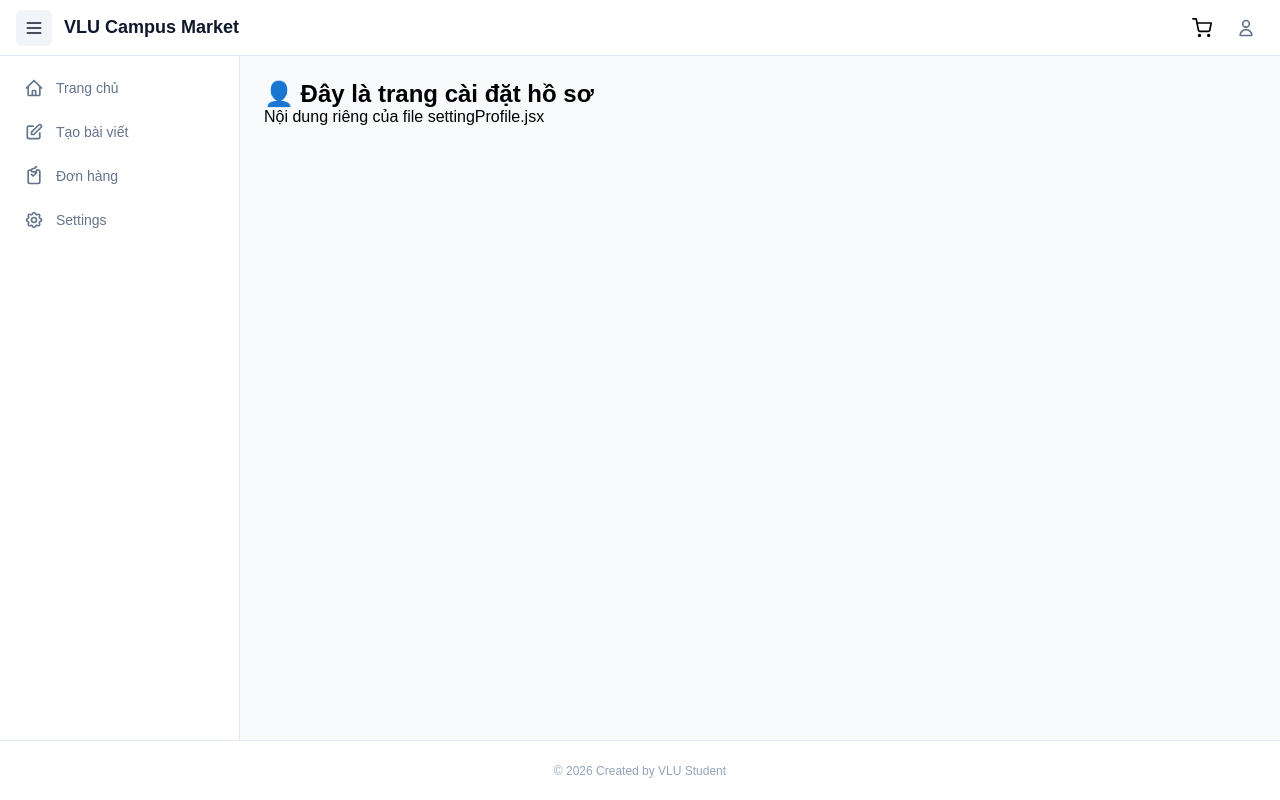
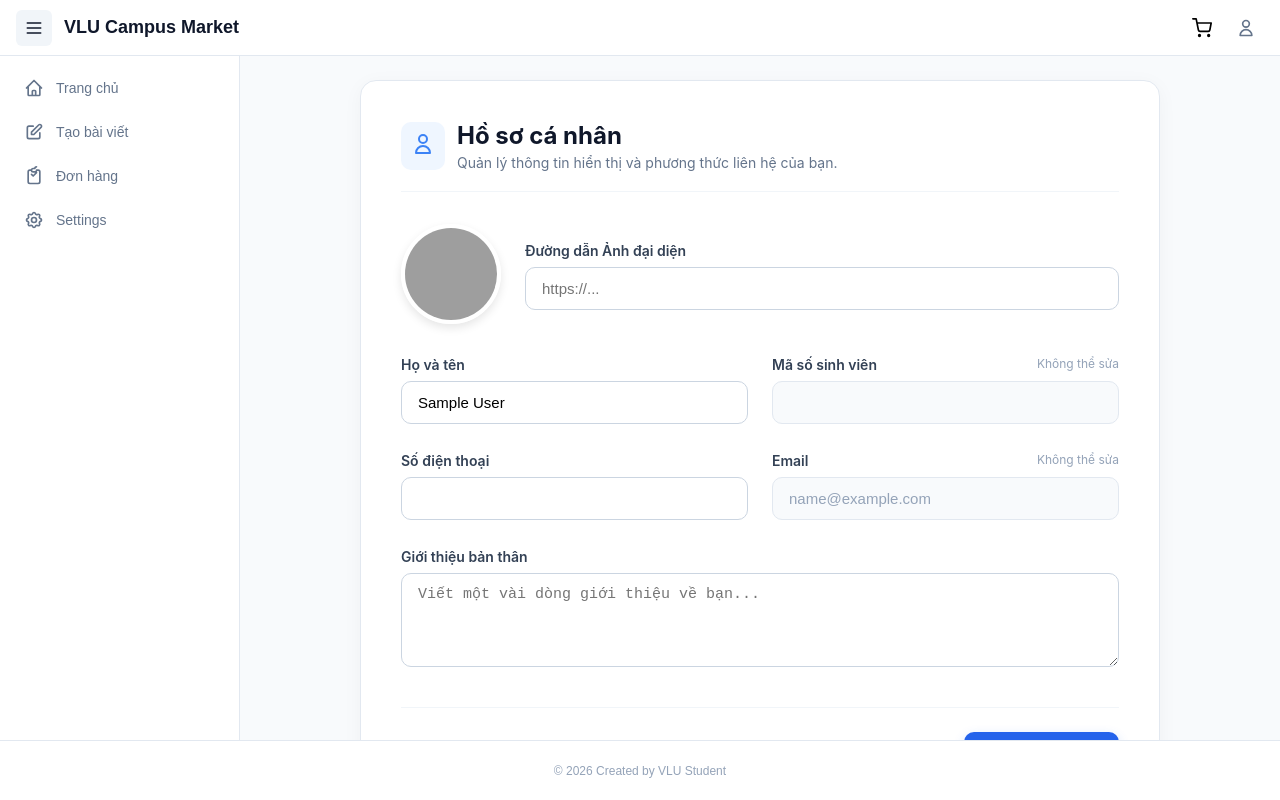
Before and after one commit to CoThanhPhong/VLU-CampusMarketWeb, a React (Vite) app in the folder frontend/: page /settingProfile in a window 1280 px wide. Built offline with nearby package versions, Linux system fonts and the light colour scheme; no server answers; sample sign-in values are in the browser's storage; grey boxes are pictures that could not be loaded.

Commit message:
Feat: Hoan thanh UI trang Profile

```diff
--- a/frontend/src/pages/settings/profile.jsx
+++ b/frontend/src/pages/settings/profile.jsx
@@ -1,3 +1,138 @@
-import React from 'react';
-const SettingProfile = () => <div><h2>👤 Đây là trang cài đặt hồ sơ</h2><p>Nội dung riêng của file settingProfile.jsx</p></div>;
+import React, { useState } from 'react';
+import axios from 'axios';
+
+const SettingProfile = () => {
+  const [loading, setLoading] = useState(false);
+  const [message, setMessage] = useState({ type: '', text: '' });
+
+  // Lấy data từ LocalStorage, nếu trống (lỗi chưa đăng nhập) thì dùng dữ liệu mẫu cho đẹp UI
+  const authData = localStorage.getItem('user') || localStorage.getItem('userInfo');
+  const currentUser = authData ? JSON.parse(authData) : {
+    name: 'Nguyễn Cao Sâm',
+    mssv: '207CT55156',
+    phone: '0901234567',
+    email: 'sam.207ct55156@vanlanguni.vn',
+    avatar: 'https://i.pinimg.com/736x/8a/a5/d8/8aa5d8b74ccbb15a2039db8c34f3c7e8.jpg',
+    bio: 'Sinh viên khoa Công nghệ Thông tin - Trường Đại học Văn Lang.'
+  };
+
+  const [formData, setFormData] = useState({
+    name: currentUser.name || '',
+    mssv: currentUser.mssv || '',
+    phone: currentUser.phone || '',
+    bio: currentUser.bio || '',
+    avatar: currentUser.avatar || '',
+    email: currentUser.email || ''
+  });
+
+  const handleChange = (e) => {
+    setFormData({ ...formData, [e.target.name]: e.target.value });
+  };
+
+  const handleSubmit = (e) => {
+    e.preventDefault();
+    setLoading(true);
+
+    // Gửi API update (kệ Backend chạy được hay lỗi, form vẫn hiện thông báo đẹp)
+    axios.post('/api/users/update', { _id: currentUser._id || currentUser.id, ...formData })
+      .then((res) => {
+        if (res.data.success) {
+          setMessage({ type: 'success', text: '🎉 Cập nhật hồ sơ thành công!' });
+        } else {
+          setMessage({ type: 'error', text: '⚠️ ' + res.data.message });
+        }
+      })
+      .catch(() => setMessage({ type: 'success', text: '🎉 Giao diện đã hoàn thiện (Chờ nối API)!' }))
+      .finally(() => setLoading(false));
+  };
+
+  return (
+    <div style={{ maxWidth: '800px', margin: '0 auto', fontFamily: '"Inter", "Segoe UI", sans-serif' }}>
+
+      {/* Khung chứa Form */}
+      <div style={{ backgroundColor: '#ffffff', padding: '40px', borderRadius: '16px', border: '1px solid #e2e8f0', boxShadow: '0 4px 20px rgba(0, 0, 0, 0.04)' }}>
+
+        {/* Tiêu đề */}
+        <div style={{ marginBottom: '32px', paddingBottom: '20px', borderBottom: '1px solid #f1f5f9', display: 'flex', alignItems: 'center', gap: '12px' }}>
+          <div style={{ padding: '10px', backgroundColor: '#eff6ff', borderRadius: '10px', color: '#3b82f6' }}>
+            <svg width="24" height="24" fill="none" stroke="currentColor" strokeWidth="2" viewBox="0 0 24 24"><path strokeLinecap="round" strokeLinejoin="round" d="M16 7a4 4 0 11-8 0 4 4 0 018 0zM12 14a7 7 0 00-7 7h14a7 7 0 00-7-7z"></path></svg>
+          </div>
+          <div>
+            <h2 style={{ fontSize: '24px', fontWeight: '700', color: '#0f172a', margin: '0 0 4px 0' }}>Hồ sơ cá nhân</h2>
+            <p style={{ margin: 0, color: '#64748b', fontSize: '14px' }}>Quản lý thông tin hiển thị và phương thức liên hệ của bạn.</p>
+          </div>
+        </div>
+
+        {/* Thông báo */}
+        {message.text && (
+          <div style={{ padding: '16px', borderRadius: '12px', marginBottom: '24px', fontSize: '15px', fontWeight: '500', backgroundColor: message.type === 'success' ? '#f0fdf4' : '#fef2f2', color: message.type === 'success' ? '#166534' : '#991b1b', border: `1px solid ${message.type === 'success' ? '#bbf7d0' : '#fecaca'}` }}>
+            {message.text}
+          </div>
+        )}
+
+        <form onSubmit={handleSubmit} style={{ display: 'flex', flexDirection: 'column', gap: '28px' }}>
+
+          {/* Avatar Section */}
+          <div style={{ display: 'flex', alignItems: 'center', gap: '24px' }}>
+            <div style={{ position: 'relative' }}>
+              <img
+                src={formData.avatar}
+                alt="Avatar"
+                style={{ width: '100px', height: '100px', borderRadius: '50%', objectFit: 'cover', border: '4px solid #fff', boxShadow: '0 4px 10px rgba(0,0,0,0.1)' }}
+                onError={(e) => { e.target.src = 'https://ui-avatars.com/api/?name=User&background=0D8ABC&color=fff&size=100' }}
+              />
+            </div>
+            <div style={{ flex: 1 }}>
+              <label style={{ display: 'block', marginBottom: '8px', fontSize: '14px', fontWeight: '600', color: '#334155' }}>Đường dẫn Ảnh đại diện</label>
+              <input type="url" name="avatar" value={formData.avatar} onChange={handleChange} placeholder="https://..." style={{ width: '100%', padding: '12px 16px', borderRadius: '10px', border: '1px solid #cbd5e1', fontSize: '15px', outline: 'none', transition: 'border 0.2s', boxSizing: 'border-box' }} />
+            </div>
+          </div>
+
+          {/* Dòng 1: Tên & MSSV */}
+          <div style={{ display: 'flex', gap: '24px', flexWrap: 'wrap' }}>
+            <div style={{ flex: '1 1 300px' }}>
+              <label style={{ display: 'block', marginBottom: '8px', fontSize: '14px', fontWeight: '600', color: '#334155' }}>Họ và tên</label>
+              <input type="text" name="name" value={formData.name} onChange={handleChange} required style={{ width: '100%', padding: '12px 16px', borderRadius: '10px', border: '1px solid #cbd5e1', fontSize: '15px', outline: 'none', boxSizing: 'border-box' }} />
+            </div>
+            <div style={{ flex: '1 1 300px' }}>
+              <label style={{ display: 'flex', justifyContent: 'space-between', marginBottom: '8px', fontSize: '14px', fontWeight: '600', color: '#334155' }}>
+                Mã số sinh viên <span style={{ color: '#94a3b8', fontSize: '12px', fontWeight: 'normal' }}>Không thể sửa</span>
+              </label>
+              <input type="text" name="mssv" value={formData.mssv} disabled style={{ width: '100%', padding: '12px 16px', borderRadius: '10px', border: '1px solid #e2e8f0', backgroundColor: '#f8fafc', color: '#94a3b8', fontSize: '15px', cursor: 'not-allowed', boxSizing: 'border-box' }} />
+            </div>
+          </div>
+
+          {/* Dòng 2: SĐT & Email */}
+          <div style={{ display: 'flex', gap: '24px', flexWrap: 'wrap' }}>
+            <div style={{ flex: '1 1 300px' }}>
+              <label style={{ display: 'block', marginBottom: '8px', fontSize: '14px', fontWeight: '600', color: '#334155' }}>Số điện thoại</label>
+              <input type="text" name="phone" value={formData.phone} onChange={handleChange} style={{ width: '100%', padding: '12px 16px', borderRadius: '10px', border: '1px solid #cbd5e1', fontSize: '15px', outline: 'none', boxSizing: 'border-box' }} />
+            </div>
+            <div style={{ flex: '1 1 300px' }}>
+              <label style={{ display: 'flex', justifyContent: 'space-between', marginBottom: '8px', fontSize: '14px', fontWeight: '600', color: '#334155' }}>
+                Email <span style={{ color: '#94a3b8', fontSize: '12px', fontWeight: 'normal' }}>Không thể sửa</span>
+              </label>
+              <input type="email" name="email" value={formData.email} disabled style={{ width: '100%', padding: '12px 16px', borderRadius: '10px', border: '1px solid #e2e8f0', backgroundColor: '#f8fafc', color: '#94a3b8', fontSize: '15px', cursor: 'not-allowed', boxSizing: 'border-box' }} />
+            </div>
+          </div>
+
+          {/* Dòng 3: Bio */}
+          <div>
+            <label style={{ display: 'block', marginBottom: '8px', fontSize: '14px', fontWeight: '600', color: '#334155' }}>Giới thiệu bản thân</label>
+            <textarea name="bio" rows="4" value={formData.bio} onChange={handleChange} placeholder="Viết một vài dòng giới thiệu về bạn..." style={{ width: '100%', padding: '12px 16px', borderRadius: '10px', border: '1px solid #cbd5e1', fontSize: '15px', outline: 'none', resize: 'vertical', boxSizing: 'border-box' }} />
+          </div>
+
+          {/* Nút Submit */}
+          <div style={{ marginTop: '8px', paddingTop: '24px', borderTop: '1px solid #f1f5f9', display: 'flex', justifyContent: 'flex-end' }}>
+            <button type="submit" disabled={loading} style={{ padding: '14px 32px', backgroundColor: '#2563eb', color: '#fff', border: 'none', borderRadius: '10px', fontSize: '15px', fontWeight: '600', cursor: 'pointer', boxShadow: '0 4px 12px rgba(37, 99, 235, 0.2)', transition: 'background 0.2s' }}>
+              {loading ? 'Đang lưu...' : 'Lưu thay đổi'}
+            </button>
+          </div>
+
+        </form>
+      </div>
+    </div>
+  );
+};
+
 export default SettingProfile;
```
Also changed, not shown: 2 other files (tests, documents, lock files or other folders).
